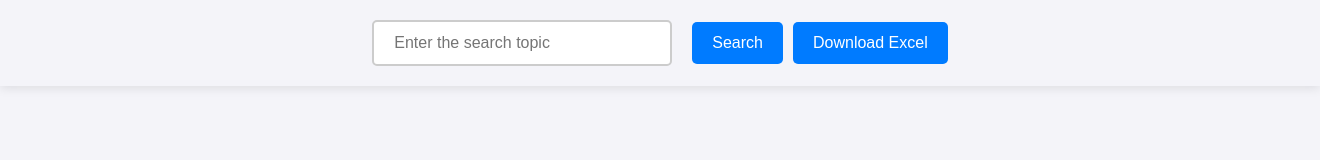
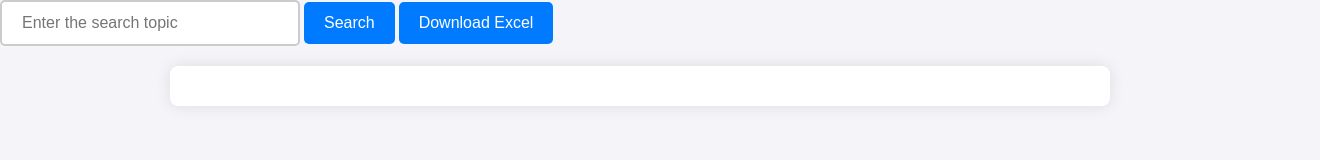
Before and after one commit to sortira/vidvaan, a plain HTML site: page index.html in a window 1280 px wide. Shown: the whole page, 1320 px wide, since content can reach past the window. Drawn offline with nearby package versions, Linux system fonts and the light colour scheme.

Commit message:
Update style.css

```diff
--- a/style.css
+++ b/style.css
@@ -7,26 +7,29 @@ body {
     color: #333;
 }
 
-/* Search Bar Container */
-/* Search Bar Container */
-.search-container {
+/* Container Styling */
+.container {
     width: 100%;
-    background-color: #f4f4f9;
+    max-width: 900px;
+    margin: 20px auto; /* Center and add top margin */
+    background: white;
     padding: 20px;
-    box-shadow: 0px 2px 10px rgba(0, 0, 0, 0.1);
-    z-index: 1000;
-    display: flex;
-    justify-content: center; /* Center elements horizontally */
-    align-items: center; /* Center elements vertically */
-    gap: 10px; /* Add spacing between buttons */
+    box-shadow: 0px 0px 15px rgba(0, 0, 0, 0.1);
+    border-radius: 8px;
 }
 
+/* Search Bar Container */
+.search-bar {
+    text-align: center;
+    width: 100%;
+    justify-content: center;
+    margin-bottom: 20px;
+}
 
 /* Input and Button Styling */
 input[type="text"] {
     width: 300px;
     padding: 12px 20px;
-    margin-right: 10px;
     box-sizing: border-box;
     border: 2px solid #ccc;
     border-radius: 5px;
@@ -52,17 +55,6 @@ button {
 
 button:hover {
     background-color: #0056b3;
-}
-
-/* Container Styling */
-.container {
-    width: 100%;
-    max-width: 900px;
-    margin: 120px auto 20px auto; /* Adjust margin to account for fixed search bar */
-    background: white;
-    padding: 20px;
-    box-shadow: 0px 0px 15px rgba(0, 0, 0, 0.1);
-    border-radius: 8px;
 }
 
 /* Table Styling */
@@ -118,6 +110,6 @@ a:hover {
     }
 
     .container {
-        margin-top: 150px; /* Adjust for the fixed position of the search bar */
+        margin-top: 20px; /* Adjust for smaller screens */
     }
 }
```
